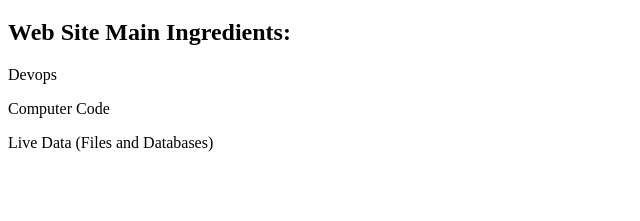
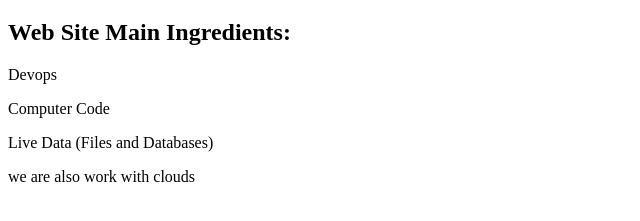
Before and after one commit to bq-priya-78/Git_Practice, a plain HTML site: page index.html in a window 1280 px wide. Shown: the part 61-282 px from the top of the page, without its empty margins (0-640 px from the left). Drawn offline with Linux system fonts and the light colour scheme.

Commit message:
add one more line

```diff
--- a/index.html
+++ b/index.html
@@ -14,6 +14,7 @@
   <p>Devops</p>
   <p>Computer Code</p>
   <p>Live Data (Files and Databases)</p>
+  <p> we are also work with clouds </p>
 
 </body>
 </html>
```
